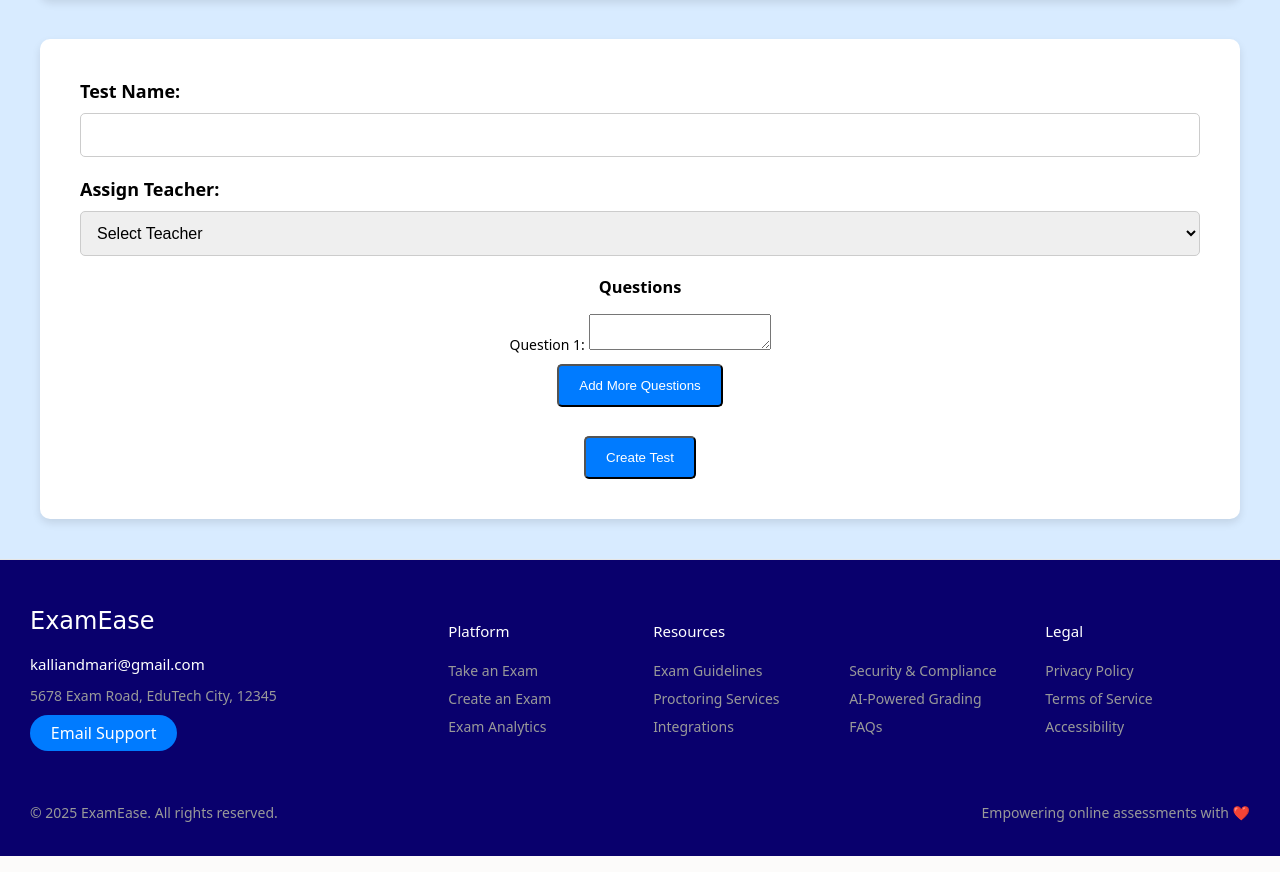
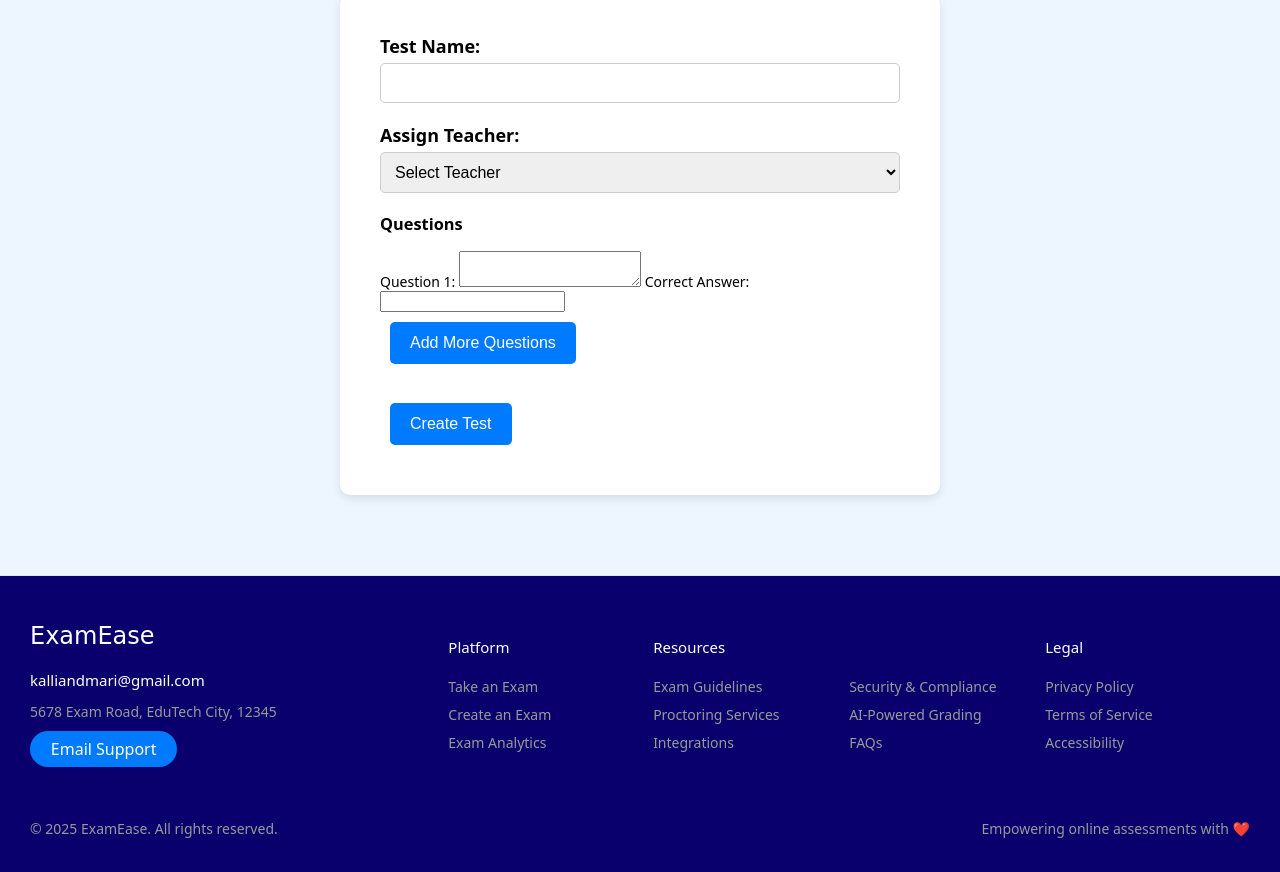
Before and after one commit to TheDeadlyFlower1098/160Final, a Flask app: template templates/create_test.html in a window 1280 px wide. Shown: the part 389-1261 px from the top of the page. Run offline with Flask 3, Linux system fonts and the light colour scheme; the template is opened without the code that fills it, so the values that code supplies are empty.

Commit message:
Added a way for the teacher to add the answer to the questions

```diff
--- a/main.py
+++ b/main.py
@@ -58,8 +58,8 @@ def accounts():
 
 @app.route('/create_test', methods=['GET'])
 def create_test():
-    # Fetch teachers from the database to associate with the test
-    result = conn.execute(text("SELECT * FROM teacher"))
+    # Fetch only users with the role 'Teacher'
+    result = conn.execute(text("SELECT user_id, name FROM user WHERE role = 'Teacher'"))
     teachers = result.fetchall()
     return render_template('create_test.html', teachers=teachers)
 
@@ -68,7 +68,8 @@ def add_test():
     try:
         test_name = request.form['test_name']
         teacher_id = request.form['teacher_id']
-        questions = request.form.getlist('questions')  # Get a list of questions
+        questions = request.form.getlist('questions')  # Get the list of questions
+        answers = request.form.getlist('answers')  # Get the list of correct answers
 
         # Insert the test into the database
         result = conn.execute(
@@ -80,19 +81,34 @@ def add_test():
         # Fetch the test_id of the newly created test
         test_id = conn.execute(text('SELECT LAST_INSERT_ID()')).fetchone()[0]
 
-        # Insert questions into the database
-        for question_text in questions:
-            if question_text.strip():  # Ensure no empty questions
+        # Insert questions and correct answers into the database
+        for i in range(len(questions)):
+            question_text = questions[i].strip()
+            correct_answer = answers[i].strip()
+            if question_text:
                 conn.execute(
                     text('INSERT INTO question (test_id, question_text) VALUES (:test_id, :question_text)'),
                     {'test_id': test_id, 'question_text': question_text}
                 )
+                question_id = conn.execute(text('SELECT LAST_INSERT_ID()')).fetchone()[0]
+
+                # Store the correct answer in the Answer table
+                conn.execute(
+                    text('INSERT INTO Answer (question_id, answer_text) VALUES (:question_id, :answer_text)'),
+                    {'question_id': question_id, 'answer_text': correct_answer}
+                )
 
         conn.commit()
+        # Fetch teachers again so they are available in the template
+        result = conn.execute(text("SELECT user_id, name FROM user WHERE role = 'Teacher'"))
+        teachers = result.fetchall()
 
         return render_template('create_test.html', success='Test created successfully!', teachers=teachers)
 
     except Exception as e:
+        result = conn.execute(text("SELECT user_id, name FROM user WHERE role = 'Teacher'"))
+        teachers = result.fetchall()
+
         return render_template('create_test.html', error="Failed to create test", teachers=teachers)
 
 
--- a/templates/create_test.html
+++ b/templates/create_test.html
@@ -8,7 +8,7 @@
     </section>
 
     <section class="form-container">
-        <!-- Display success or error message -->
+        <!-- Display success or error messages -->
         {% if success %}
             <p class="alert-success">{{ success }}</p>
         {% elif error %}
@@ -36,6 +36,8 @@
                 <div class="question" id="question_1">
                     <label for="question1">Question 1:</label>
                     <textarea name="questions" required></textarea>
+                    <label for="answer1">Correct Answer:</label>
+                    <input type="text" name="answers" required>
                 </div>
             </div>
 
@@ -49,72 +51,69 @@
 
 <style>
     .home-container {
-        background-color: #d8ebff;
         text-align: center;
         padding: 40px;
     }
 
     .hero {
-        background-image: url('https://mekreview.com/wp-content/uploads/2019/07/students-doing-the-exam-in-classroom.jpg');
+        background-image: url('https://www.liberty.edu/casas/academic-success-center/wp-content/uploads/sites/28/2019/08/Test-Taking-2.jpg');
         background-size: cover;
         background-position: center;
-        color: rgb(255, 255, 255);
-        text-shadow: 2px 2px 4px rgba(0, 0, 0, .7);
+        color: white;
+        text-shadow: 2px 2px 4px rgba(0, 0, 0, 0.5);
         padding: 50px;
         border-radius: 10px;
         box-shadow: 0 4px 8px rgba(0, 0, 0, 0.1);
         position: relative;
     }
 
-    .hero h1 {
-        font-size: 36px;
-        margin-bottom: 20px;
-    }
-
-    .hero p {
-        font-size: 18px;
-    }
-
     .form-container {
-        margin-top: 40px;
-        background-color: white;
+        background: white;
         padding: 40px;
         border-radius: 10px;
         box-shadow: 0 4px 8px rgba(0, 0, 0, 0.1);
+        width: 50%;
+        margin: 40px auto;
+        text-align: left;
     }
 
     .form-group {
         margin-bottom: 20px;
-        text-align: left;
     }
 
     .form-group label {
         font-size: 18px;
         font-weight: bold;
+        display: block;
     }
 
-    .form-group input, .form-group select, .form-group textarea {
+    .form-group input,
+    .form-group select,
+    .form-group textarea {
         width: 100%;
-        padding: 12px;
+        padding: 10px;
         font-size: 16px;
-        margin-top: 10px;
+        margin-top: 5px;
         border-radius: 5px;
         border: 1px solid #ccc;
     }
 
     .form-group textarea {
-        height: 120px;
+        height: 80px;
         resize: vertical;
     }
 
     .btn {
+        display: inline-block;
         padding: 12px 20px;
+        margin: 10px;
         background-color: #007bff;
         color: white;
         text-decoration: none;
         border-radius: 5px;
-        margin-top: 10px;
-        display: inline-block;
+        border: none;
+        cursor: pointer;
+        font-size: 16px;
     }
 
     .btn:hover {
@@ -124,16 +123,18 @@
     .alert-success {
         color: green;
         font-size: 18px;
+        text-align: center;
     }
 
     .alert-error {
         color: red;
         font-size: 18px;
+        text-align: center;
     }
 </style>
 
 <script>
-    let questionCount = 1;
+    var questionCount = 1;
 
     function addQuestion() {
         questionCount++;
@@ -144,6 +145,8 @@
         newQuestionDiv.innerHTML = `
             <label for="question${questionCount}">Question ${questionCount}:</label>
             <textarea name="questions" required></textarea>
+            <label for="answer${questionCount}">Correct Answer:</label>
+            <input type="text" name="answers" required>
         `;
         questionContainer.appendChild(newQuestionDiv);
     }
```
Also changed, not shown: databaseCode.txt (+0 -9 lines).
